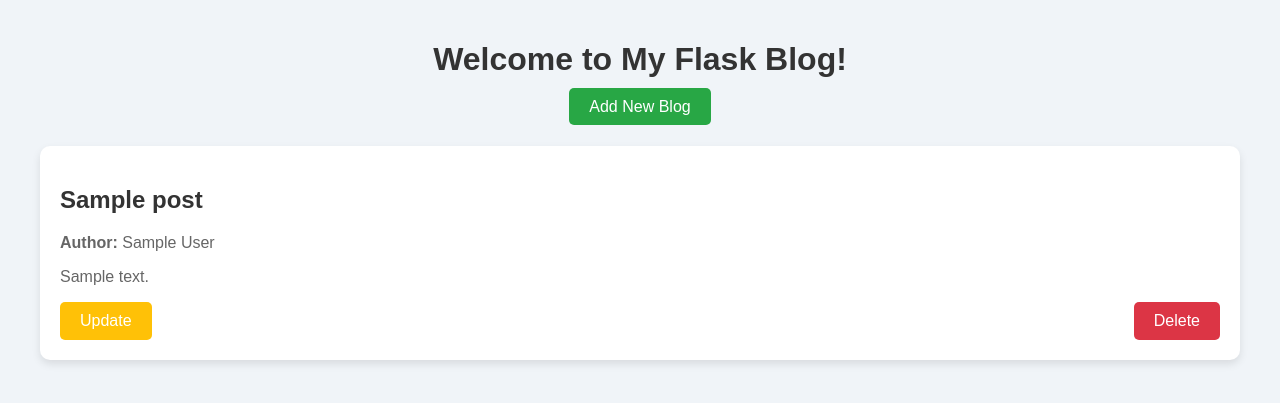
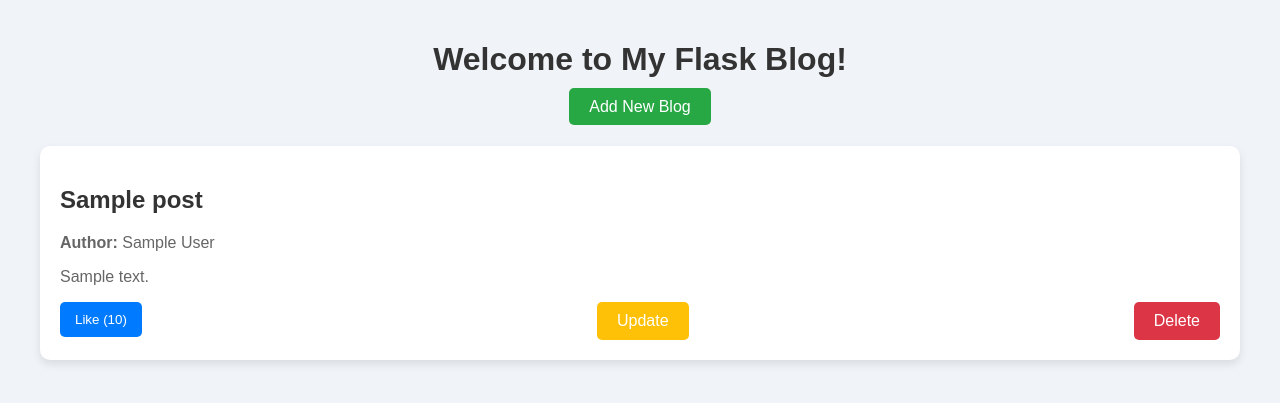
Before and after one commit to fsohrabi/blog, a Flask app: template templates/index.html in a window 1280 px wide. Shown: the top 403 px of the page. Run offline with Flask 3, Linux system fonts and the light colour scheme; the template is opened without the code that fills it: most values are stand-ins (such as "Sample title", 1, 10 or a date in 2020).

Commit message:
add like action to the post

```diff
--- a/app.py
+++ b/app.py
@@ -48,5 +48,17 @@ def update(post_id):
     return render_template('update.html', post=post)
 
 
+@app.route('/like/<string:post_id>', methods=['POST'])
+def like(post_id):
+    # Fetch the blog posts from the JSON file
+    post = storage.fetch_blog_by_id(post_id)
+    if post is None:
+        # Post not found
+        return render_template('404.html')
+    if request.method == 'POST':
+        storage.update_like(post_id)
+        return redirect(url_for('index'))
+
+
 if __name__ == '__main__':
     app.run(host='0.0.0.0', port=5004)
--- a/static/styles/style.css
+++ b/static/styles/style.css
@@ -65,6 +65,19 @@ h1 {
 
 .delete-post:hover {
     background-color: #c82333;
+}
+.like-button {
+    background-color: #007bff;
+    color: white;
+    border: none;
+    padding: 10px 15px;
+    border-radius: 5px;
+    cursor: pointer;
+    margin-right: 10px; /* Space between buttons */
+}
+
+.like-button:hover {
+    background-color: #0056b3;
 }
 
 
--- a/templates/index.html
+++ b/templates/index.html
@@ -23,6 +23,9 @@
             <p><strong>Author:</strong>  {{ post['author']}}</p>
             <p>{{ post['content']}}</p>
             <div class="post-actions">
+                 <form action="{{ url_for('like', post_id=post['id']) }}" method="POST" style="display:inline;">
+                    <button type="submit" class="like-button">Like ({{ post.likes }})</button>
+                </form>
                 <a href="{{url_for('update', post_id=post['id']) }}" class="update-post">Update</a>
                 <a href="{{url_for('delete', post_id=post['id']) }}" class="delete-post">Delete</a>
             </div>
```
Also changed, not shown: storage/storage_json.py.
